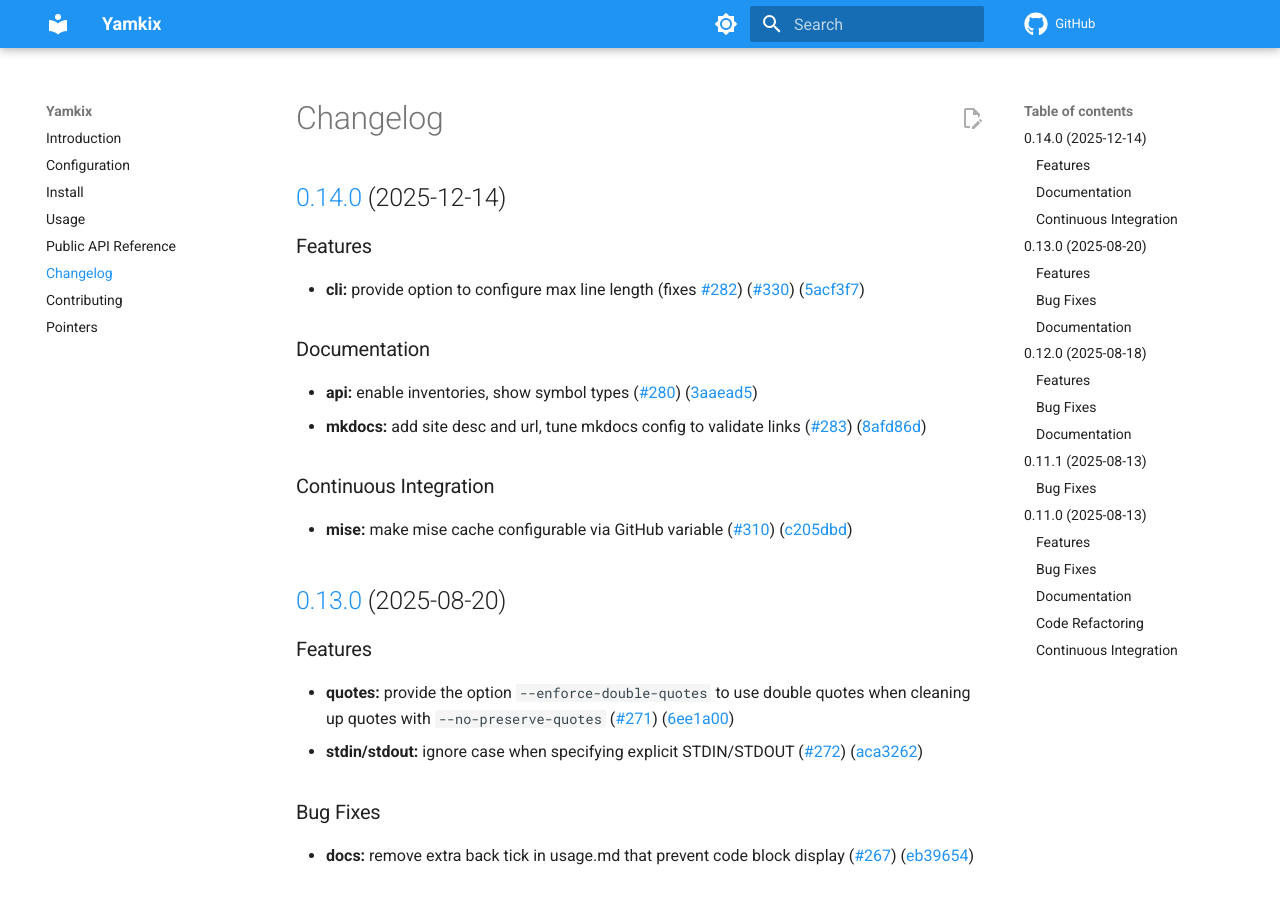
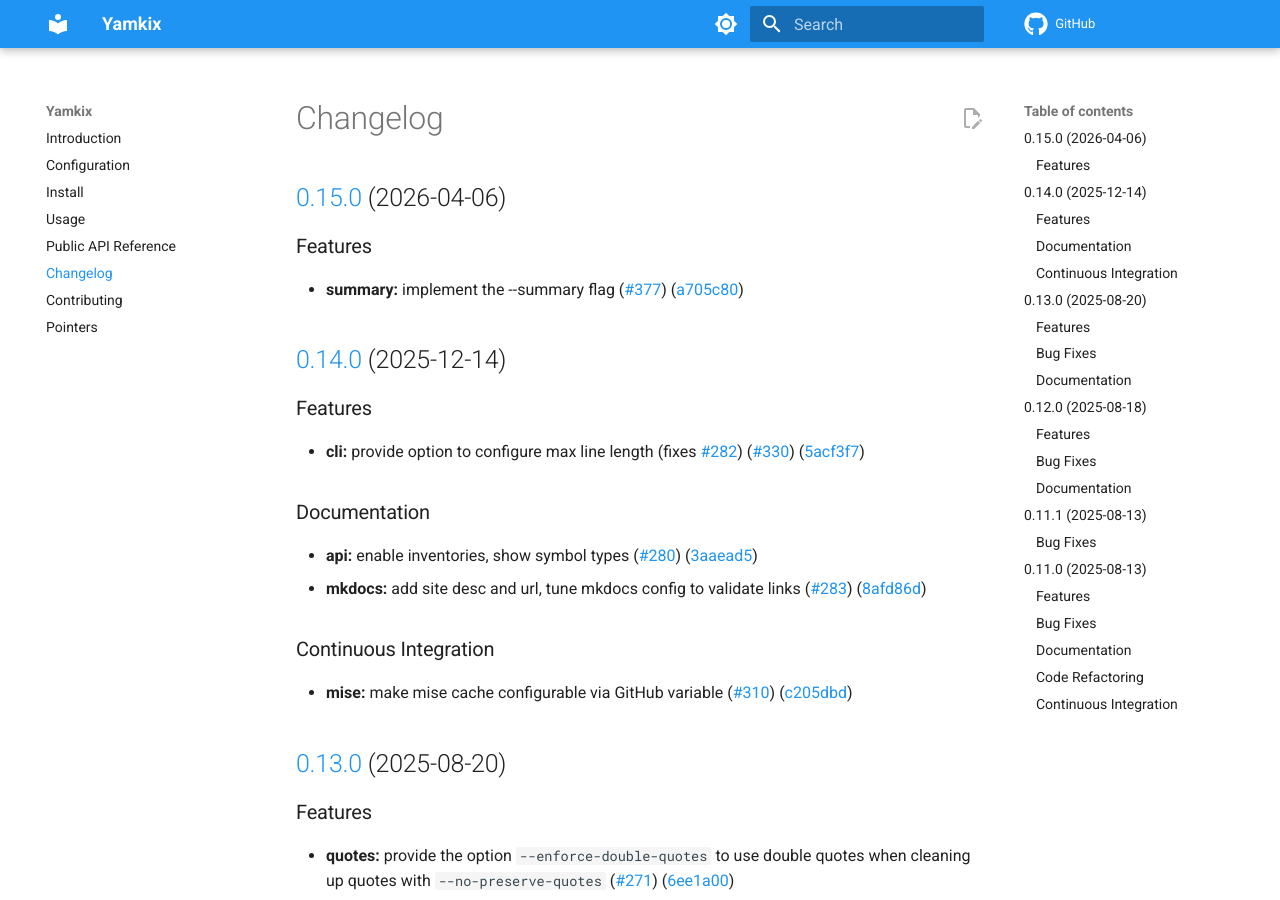
Before and after one commit to looztra/yamkix, an MkDocs documentation site: the page built from docs/changelog.md, in a window 1280 px wide and 900 px high. Built offline with MkDocs 1.6.1 and Material for MkDocs 9.7.7, drawn with Linux system fonts in a browser that asks for light colours; comment, search, counter and statistics services are not loaded.

Commit message:
chore(main): release 0.15.0 (#378)
:robot: I have created a release *beep* *boop*
---


## [0.15.0](https://github.com/looztra/yamkix/compare/v0.14.0...v0.15.0)
(2026-04-06)


### Features

* **summary:** implement the --summary flag
([#377](https://github.com/looztra/yamkix/issues/377))
([a705c80](https://github.com/looztra/yamkix/commit/a705c80cd770ccd7a2dffe607a14e44050da9972))

---
This PR was generated with [Release
Please](https://github.com/googleapis/release-please). See
[documentation](https://github.com/googleapis/release-please#release-please).

```diff
--- a/docs/changelog.md
+++ b/docs/changelog.md
@@ -1,4 +1,11 @@
 # Changelog
+
+## [0.15.0](https://github.com/looztra/yamkix/compare/v0.14.0...v0.15.0) (2026-04-06)
+
+
+### Features
+
+* **summary:** implement the --summary flag ([#377](https://github.com/looztra/yamkix/issues/377)) ([a705c80](https://github.com/looztra/yamkix/commit/a705c80cd770ccd7a2dffe607a14e44050da9972))
 
 ## [0.14.0](https://github.com/looztra/yamkix/compare/v0.13.0...v0.14.0) (2025-12-14)
 
```
Also changed, not shown: .release-please-manifest.json.
